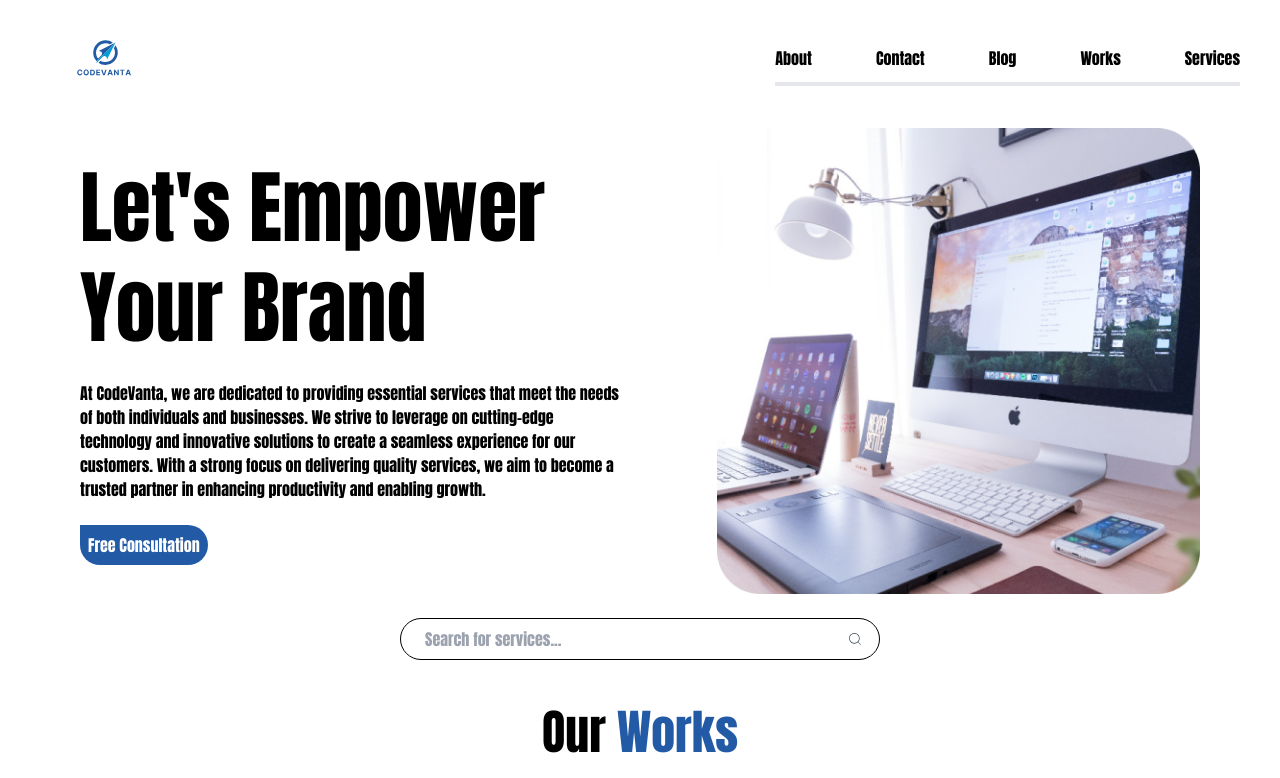
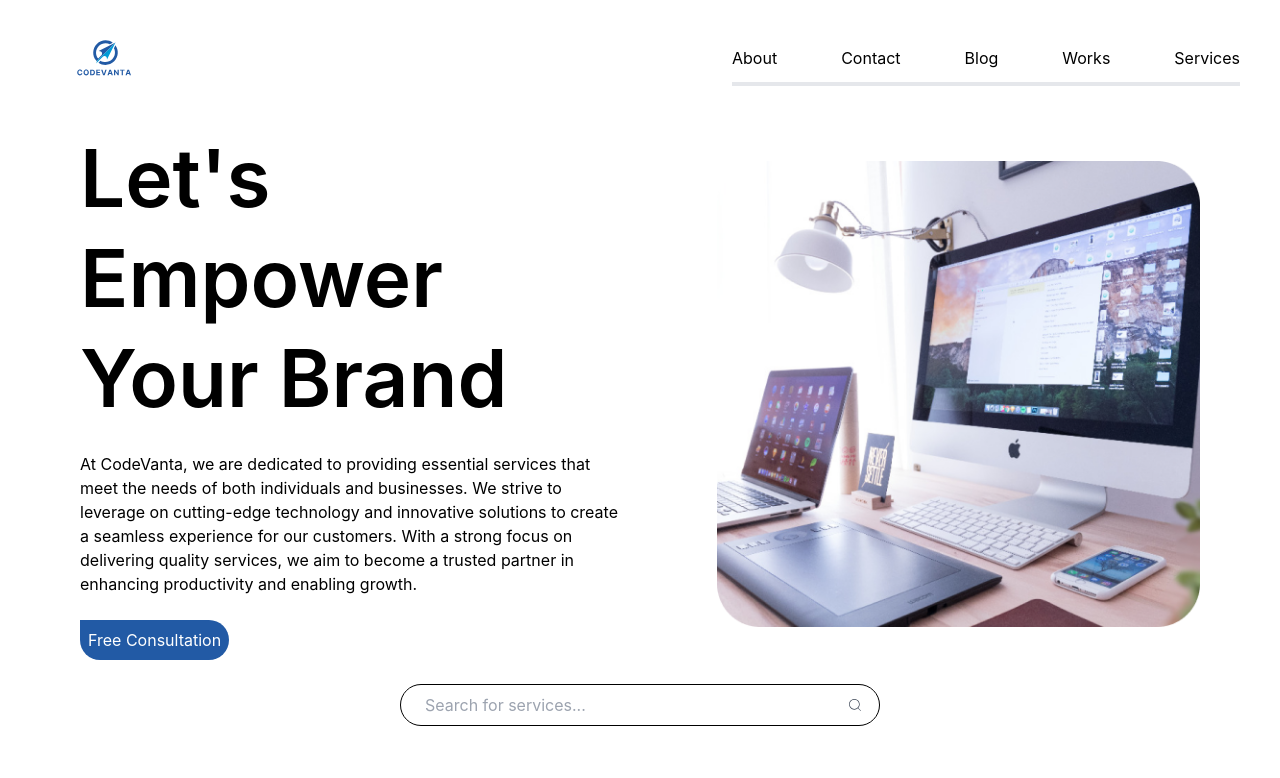
Before and after one commit to Code-Vanta/CompanyWebsite, a React (Vite) app in the folder CodeVanta/: page / in a window 1280 px wide. Shown: the top 778 px of the page. Built offline with nearby package versions, Linux system fonts and the light colour scheme; no server answers.

Commit message:
newsletter

```diff
--- a/CodeVanta/src/component/langingpage/newsletter/NewsLetter.jsx
+++ b/CodeVanta/src/component/langingpage/newsletter/NewsLetter.jsx
@@ -15,7 +15,7 @@ const NewsLetter = () => {
 
     const data = {
       campaign: {
-        campaignId: "382526601", // Replace with your campaign ID
+        campaignId: "PHp3H", // Replace with your campaign ID
       },
       contact: {
         email,
@@ -29,7 +29,7 @@ const NewsLetter = () => {
         {
           headers: {
             "Content-Type": "application/json",
-            "X-Auth-Token": "w3v7b58ta18bq81lxfs3gdk7myjygf1i", // Replace with your GetResponse API key
+            "X-Auth-Token": "api-key w3v7b58ta18bq81lxfs3gdk7myjygf1i", // Replace with your GetResponse API key
           },
         }
       );
--- a/CodeVanta/src/index.css
+++ b/CodeVanta/src/index.css
@@ -5,6 +5,6 @@
 
 @layer base {
   html {
-    font-family: Inter var, Proxima Nova,Impact, Haettenschweiler, 'Arial Narrow Bold', sans-serif, system-ui, sans-serif;
+    font-family: Inter, Impact, Haettenschweiler, 'Arial Narrow Bold', sans-serif, system-ui, sans-serif;
   }
 }
```
